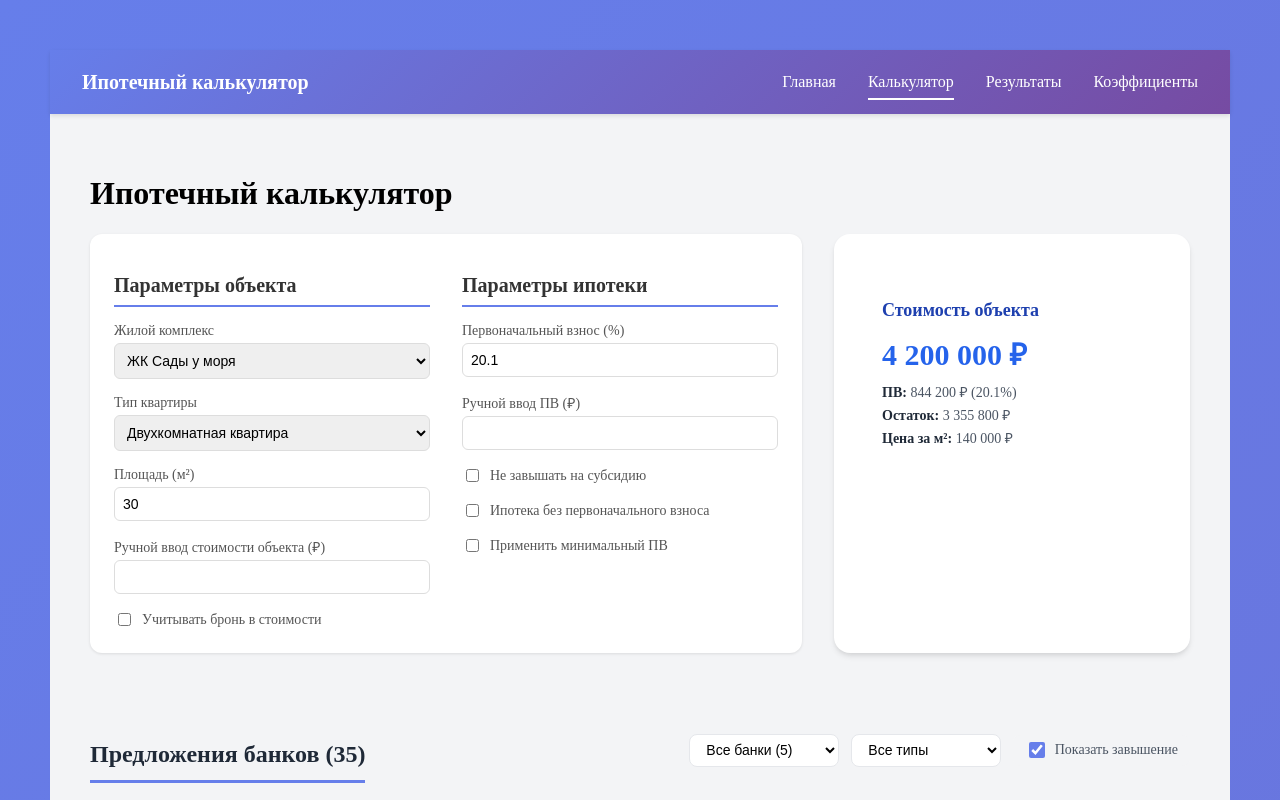
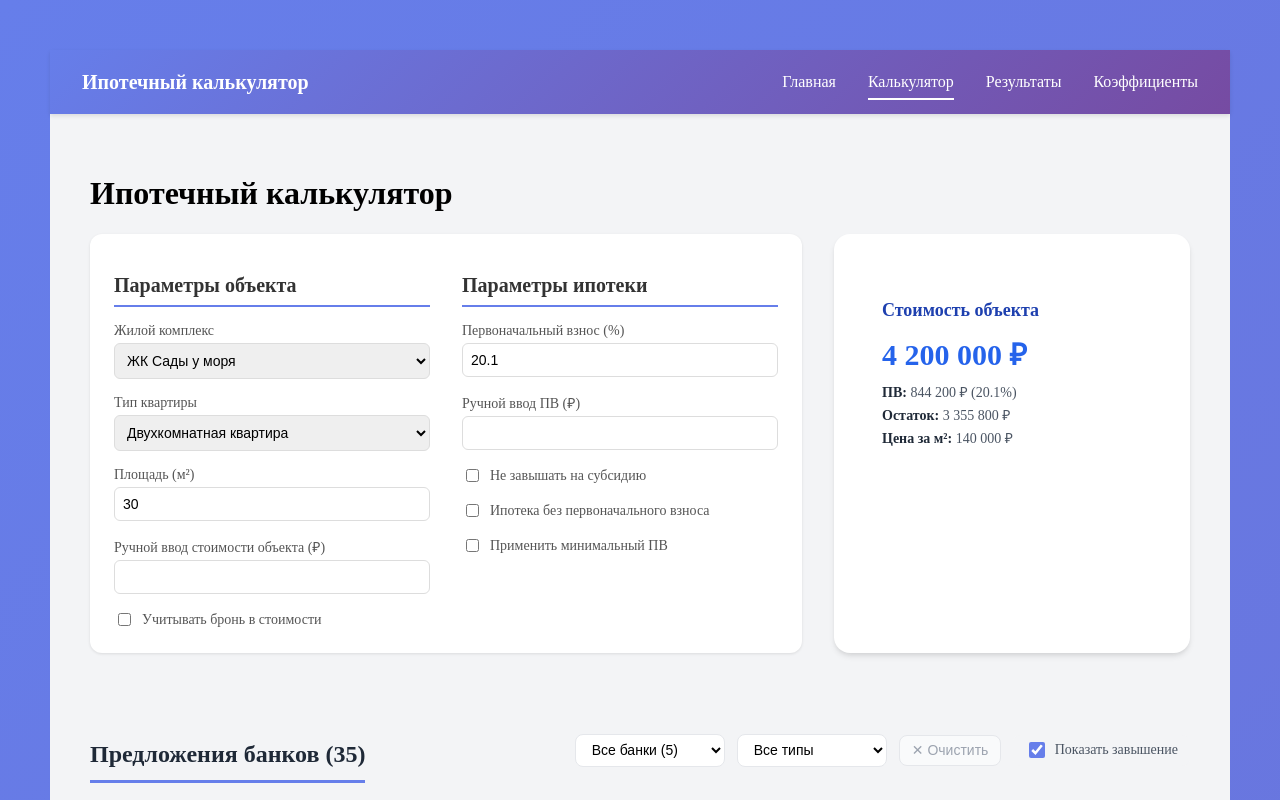
Before and after one commit to simonenkonikita/calc, a React (Vite) app: page /calculator in a window 1280 px wide. Shown: the top 800 px of the page. Built offline with nearby package versions, Linux system fonts and the light colour scheme.

Commit message:
Кнопка очистить фильтр по банку и программе красного цвета

```diff
--- a/src/pages/MortgageCalculator/OfferBankSection/OfferBankSection.css
+++ b/src/pages/MortgageCalculator/OfferBankSection/OfferBankSection.css
@@ -45,17 +45,30 @@
   box-shadow: 0 0 0 2px rgba(102, 126, 234, 0.1);
 }
 
+/* Кнопка сброса фильтров */
 .reset-filters-btn {
-  padding: 0.4rem 0.6rem;
+  display: flex;
+  align-items: center;
+  gap: 0.25rem;
+  padding: 0.4rem 0.75rem;
+  border: 1px solid #e5e7eb;
+  border-radius: 0.5rem;
+  font-size: 0.875rem;
+  transition: all 0.3s ease;
+  background: #f9fafb;
+  color: #9ca3af;
+  white-space: nowrap;
+  cursor: not-allowed;
+}
+
+.reset-filters-btn.active {
   background: #ef4444;
   color: white;
-  border: none;
-  border-radius: 0.5rem;
+  border-color: #ef4444;
   cursor: pointer;
-  font-size: 0.875rem;
 }
 
-.reset-filters-btn:hover {
+.reset-filters-btn.active:hover {
   background: #dc2626;
 }
 
@@ -314,7 +327,7 @@
   font-weight: 500;
 }
 
-/* Адаптив */
+/* Адаптив для мобильных */
 @media (max-width: 768px) {
   .banks-header-wrapper {
     flex-direction: column;
@@ -329,6 +342,11 @@
   .bank-filter-select {
     min-width: 100%;
     width: 100%;
+  }
+
+  .reset-filters-btn {
+    width: 100%;
+    justify-content: center;
   }
 
   .toggle-overstatement {
--- a/src/pages/MortgageCalculator/OfferBankSection/OfferBankSection.tsx
+++ b/src/pages/MortgageCalculator/OfferBankSection/OfferBankSection.tsx
@@ -74,6 +74,10 @@ export const OfferBankSection: React.FC<OfferBankSectionProps> = ({
     const types = new Set(bankResults.map((offer) => offer.type));
     return Array.from(types);
   }, [bankResults]);
+
+  const isFiltersActive = useMemo(() => {
+    return selectedBankFilter !== "all" || selectedProgramTypeFilter !== "all";
+  }, [selectedBankFilter, selectedProgramTypeFilter]);
 
   // Фильтруем результаты по банку и типу программы
   const filteredBankResults = useMemo(() => {
@@ -194,13 +198,14 @@ export const OfferBankSection: React.FC<OfferBankSectionProps> = ({
               ))}
             </select>
 
-            {/* Кнопка сброса */}
-            {(selectedBankFilter !== "all" ||
-              selectedProgramTypeFilter !== "all") && (
-              <button className="reset-filters-btn" onClick={resetFilters}>
-                ✕
-              </button>
-            )}
+            {/* Кнопка "Очистить" - всегда видна, но меняет цвет */}
+            <button
+              className={`reset-filters-btn ${isFiltersActive ? "active" : "inactive"}`}
+              onClick={resetFilters}
+              disabled={!isFiltersActive}
+            >
+              <span>✕</span> Очистить
+            </button>
 
             {/* Галочка для скрытия/показа строки "Завышение" */}
             <label className="toggle-overstatement">
```
